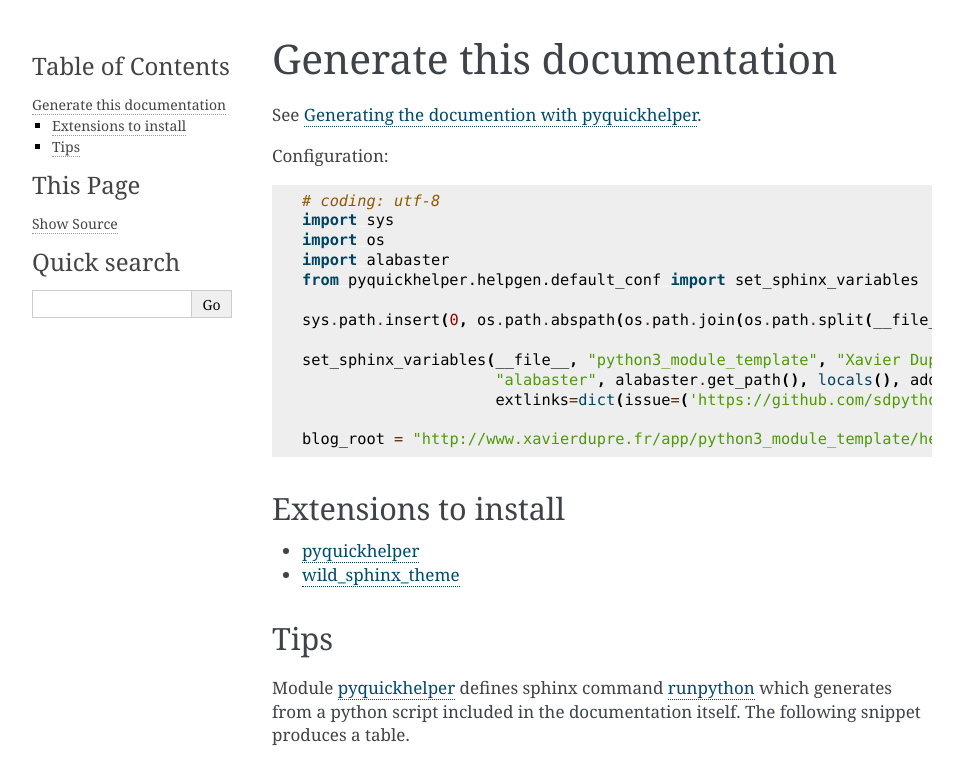
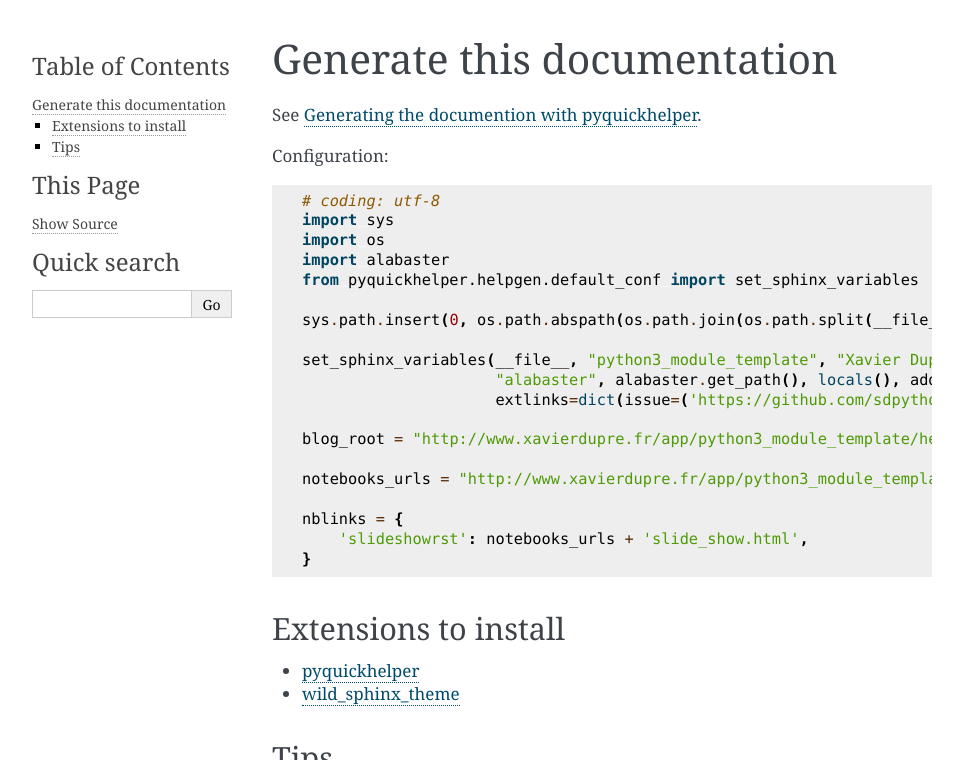
Before and after one commit to sdpython/python3_module_template, a Sphinx documentation site: the page built from _doc/sphinxdoc/source/generatedoc.rst, in a window 1280 px wide, cut to the strip 0-760 px from the top of the page. Shown: the whole strip, without its empty margins (148-1111 px from the left). Built offline with Sphinx 7.4.7, drawn with Linux system fonts in a browser that asks for light colours; pages that are not in the unit, such as notebooks, are missing from menus.

Commit message:
Update conf.py

```diff
--- a/_doc/sphinxdoc/source/conf.py
+++ b/_doc/sphinxdoc/source/conf.py
@@ -11,3 +11,9 @@ set_sphinx_variables(__file__, "python3_module_template", "Xavier Dupré", 2019,
                      extlinks=dict(issue=('https://github.com/sdpython/python3_module_template/issues/%s', 'issue')))
 
 blog_root = "http://www.xavierdupre.fr/app/python3_module_template/helpsphinx/"
+
+notebooks_urls = "http://www.xavierdupre.fr/app/python3_module_template/helpsphinx/notebooks/"
+
+nblinks = {
+    'slideshowrst': notebooks_urls + 'slide_show.html',
+}
```
